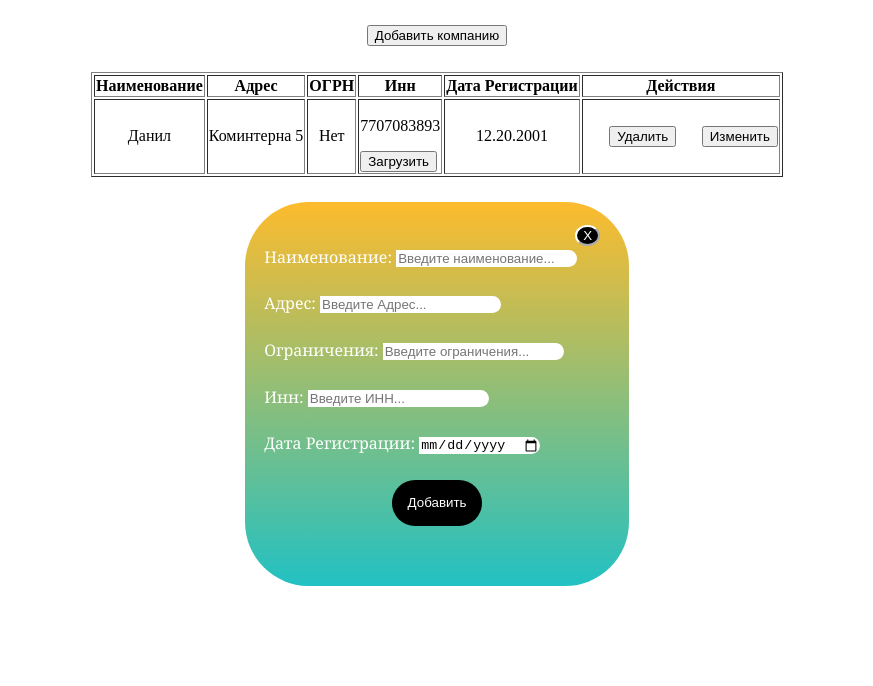
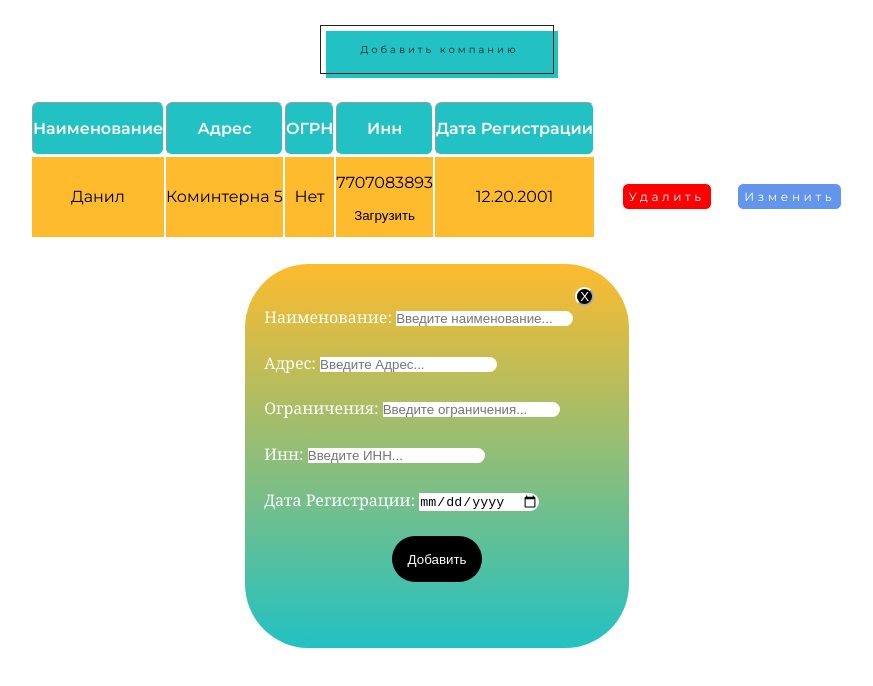
Before and after one commit to zojgame/test-task-for-summer-practise, a React (Create React App) app: page / in a window 1280 px wide. Shown: the top 686 px of the page, without its empty margins (203-1076 px from the left). Built offline with nearby package versions, Linux system fonts and the light colour scheme.

Commit message:
refactoring + added styles

```diff
--- a/public/styles.css
+++ b/public/styles.css
@@ -1,3 +1,12 @@
+@import url('https://fonts.googleapis.com/css?family=Montserrat:400,500,600&display=swap&subset=cyrillic');
+* {
+    padding: 0;
+    box-sizing: border-box;
+}
+body {
+    font-family: 'Montserrat', sans-serif;
+}
+
 .table-company{
     margin: auto;
     text-align: center;
@@ -9,6 +18,35 @@
     margin-bottom: 2%;
     margin-top: 2%;
     outline: none;
+    border:none;
+}
+.add-company-btn {
+    color: #232323;
+    background: transparent;
+    border: 1px solid #232323;
+    position: relative;
+    font-size: 10px;
+    letter-spacing: .3em;
+    font-family: 'Montserrat', sans-serif;
+    padding: 17px 34px 17px 39px;
+    transition: .2s ease-in-out;
+    cursor: pointer;
+}
+.add-company-btn:before {
+    content: "";
+    position: absolute;
+    top: 5px;
+    left: 5px;
+    width: 100%;
+    height: 100%;
+    background: rgb(34,193,195);
+/* background: linear-gradient(0deg, rgba(34,193,195,1) 0%, rgba(224,253,45,1) 100%); */
+    z-index: -1;
+    transition: .25s ease;
+    transform: translate(0, 0);
+}
+.add-company-btn:hover:before {
+    transform: translate(4px, 4px);
 }
 
 .modal {
@@ -25,6 +63,7 @@ background: rgb(34,193,195);
 background: linear-gradient(0deg, rgba(34,193,195,1) 0%, rgba(253,187,45,1) 100%);
     transform: scale(1);
 }
+
 .model_content{
     color: white;
     font-family:Georgia, 'Times New Roman', Times, serif;
@@ -37,6 +76,7 @@ background: linear-gradient(0deg, rgba(34,193,195,1) 0%, rgba(253,187,45,1) 100%
     border-color: white;
     border-radius: 50%;
     z-index: 2;
+    padding: 0 3px 0 3px;
 }
 
 .data-list{
@@ -66,4 +106,84 @@ background: linear-gradient(0deg, rgba(34,193,195,1) 0%, rgba(253,187,45,1) 100%
 
 .loading-button{
     display: block;
+    outline: none;
+    border: none;
+    margin: auto;
+    margin-bottom: 1vw;
+    background:none;
+
 }
+.loading-button div{
+    border-bottom: 1px solid transparent;
+ }
+
+.loading-button:hover div{
+   color: white;
+   border-bottom: 1px solid #fff;
+
+}
+
+.delete-button {
+    color: white;
+    background: red;
+    border: 1px solid white;
+    position: relative;
+    font-size: 12px;
+    border-radius: 0.5vw;
+    letter-spacing: .3em;
+    font-family: 'Montserrat', sans-serif;
+    padding: 5px 6px 5px 6px;
+    cursor: pointer;
+}
+.change-button{
+    color: white;
+    background:cornflowerblue;
+    border: 1px solid white;
+    position: relative;
+    font-size: 12px;
+    border-radius: 0.5vw;
+    letter-spacing: .3em;
+    font-family: 'Montserrat', sans-serif;
+    padding: 5px 6px 5px 6px;
+    cursor: pointer;
+}
+
+.save-btn{
+    color:white;
+    background:green;
+    border: 1px solid white;
+    position: relative;
+    font-size: 12px;
+    border-radius: 0.5vw;
+    letter-spacing: .3em;
+    font-family: 'Montserrat', sans-serif;
+    padding: 5px 6px 5px 6px;
+    cursor: pointer;
+}
+
+button{
+    cursor: pointer;
+}
+
+.table-actions, .table-company{
+    border: none
+}
+
+thead th{
+    background-color: #000;
+    color: white;
+    background: #22c1c3;
+    padding: 2% 0 2% 0;
+    border-radius: 0.5vw;
+}
+.table-company td{
+    background: #fdbb2d;
+}
+thead th:last-child, .table-company td:last-child{
+    background: #fff;
+    color: white
+}
+
+tr td{
+    border: none
+}
--- a/src/components/components/delete-button.tsx
+++ b/src/components/components/delete-button.tsx
@@ -10,8 +10,8 @@ type DeleteButtonProps = {
 
 function DeleteButton({id, companies, setCompanies} : DeleteButtonProps):JSX.Element{
   return (
-    <button onClick={() => DeleteCompany({id, companies, setCompanies})}>
-        Удалить
+    <button onClick={() => DeleteCompany({id, companies, setCompanies})} className='delete-button'>
+      <div>Удалить</div>
     </button>);
 }
 function DeleteCompany({id, companies, setCompanies} : DeleteButtonProps):void{
--- a/src/components/components/editing-component.tsx
+++ b/src/components/components/editing-component.tsx
@@ -18,7 +18,7 @@ function EditingForm({companies, setCompanies, setEditingId, editingId} : Editin
       <td><input placeholder="введите огр" defaultValue={editingCompany.restrictions}/></td>
       <td><input placeholder="введите инн" defaultValue={editingCompany.inn}/></td>
       <td><input type='date' defaultValue={editingCompany.dateReg}/></td>
-      <td>{<button onClick={() => SaveForm({companies, setCompanies, setEditingId, editingId})}>Сохранить</button>}</td>
+      <td>{<button onClick={() => SaveForm({companies, setCompanies, setEditingId, editingId})} className='save-btn'>Сохранить</button>}</td>
     </tr>);
 }
 
--- a/src/components/components/table.tsx
+++ b/src/components/components/table.tsx
@@ -32,15 +32,20 @@ function TableCompany({companies, setCompanies, editingId, setEditingId} : Table
 
   return (
     <table border={1} className='table-company'>
+      <thead>
         <tr>
           <th>Наименование</th>
           <th>Адрес</th>
           <th>ОГРН</th>
           <th>Инн</th>
           <th>Дата Регистрации</th>
-        <th>Действия</th>
+          <th className='table-actions'></th>
         </tr>
+      </thead>
+      <tbody>
         { dataCompanies }
+      </tbody>
+
     </table>
   );
 }
@@ -54,10 +59,15 @@ function ReadOnlyForm({company, companies, setCompanies, setEditingId}
       <td>{company.name}</td>
       <td>{company.adress}</td>
       <td>{company.restrictions}</td>
-      <td><p className='inn-value'>{company.inn}</p><button className='loading-button' onClick={() => LoadingData({company, setCompanies, companies, setEditingId})}>Загрузить</button></td>
+      <td><p className='inn-value'>{company.inn}</p>
+        <button className='loading-button' onClick={() =>
+          LoadingData({company, setCompanies, companies, setEditingId})}
+        ><div>Загрузить</div>
+        </button>
+      </td>
       <td>{company.dateReg}</td>
-      <td className='action-buttons'>{<DeleteButton id={company.id} companies={companies} setCompanies={setCompanies}/>}
-        <button onClick={() => setEditingId(company.id)}>Изменить</button>
+      <td className='action-buttons table-actions'>{<DeleteButton id={company.id} companies={companies} setCompanies={setCompanies}/>}
+        <button onClick={() => setEditingId(company.id)} className='change-button'>Изменить</button>
       </td>
     </tr>
   );
@@ -66,13 +76,12 @@ function LoadingData({company, companies, setCompanies, setEditingId}
   : {company: TableFields, companies: TableFields[],
     setCompanies: React.Dispatch<SetStateAction<TableFields[]>>,
      setEditingId : React.Dispatch<React.SetStateAction<string>>}):void{
-  // GetApiData(company, setCompanies, companies, setEditingId);
   if(company !== undefined){
     const url = 'https://suggestions.dadata.ru/suggestions/api/4_1/rs/findById/party';
     const token = '276faa992d9b2ca36a9a77a55c00486884039813';
     const query = company.inn;
-    // const query = '7707083893';
-    const newCompany = {
+
+    const newCompany : TableFields = {
       name : '',
       adress : '',
       restrictions : '',
```
Also changed, not shown: src/components/api-services.js (deleted, +0 -63 lines). Lines whose indentation alone changed are shown as unchanged.
